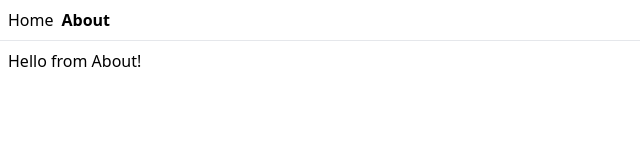
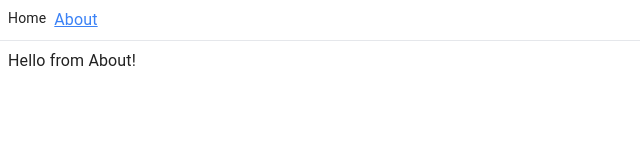
Before and after one commit to alcb1310/bca-frontend, a React (Vite) app: page /about in a window 1280 px wide. Shown: the top 160 px of the page, without its empty margins (0-640 px from the left). Built offline with nearby package versions, Linux system fonts and the light colour scheme.

Commit message:
Configured Material UI

```diff
--- a/src/components/Wrapper.tsx
+++ b/src/components/Wrapper.tsx
@@ -1,5 +1,9 @@
 import { QueryClient, QueryClientProvider } from "@tanstack/react-query";
+import { ThemeProvider } from "@emotion/react";
+import { CssBaseline } from "@mui/material";
+
 import "../index.css";
+import theme from "../theme";
 
 type WrapperProps = {
     children: React.ReactNode;
@@ -10,7 +14,10 @@ export default function Wrapper({ children }: WrapperProps) {
 
     return (
         <QueryClientProvider client={queryClient}>
-            {children}
+            <ThemeProvider theme={ theme }>
+                <CssBaseline />
+                {children}
+            </ThemeProvider>
         </QueryClientProvider>
     );
 }
--- a/src/routes/__root.tsx
+++ b/src/routes/__root.tsx
@@ -1,15 +1,29 @@
 import { createRootRoute, Link, Outlet } from "@tanstack/react-router";
 import { TanStackRouterDevtools } from "@tanstack/router-devtools";
+import { Typography } from "@mui/material";
 
 export const Route = createRootRoute({
     component: () => (
         <>
             <div className="p-2 flex gap-2">
-                <Link to="/" className="[&.active]:font-bold">
-                    Home
+                <Link
+                    to="/"
+                    className="text-sm [&.active]:font-bold [&.active]:text-blue-500 [&.active]:underline"
+                >
+                    <Typography
+                        variant="body2"
+                        component="h5"
+                    >
+                        Home
+                    </Typography>
                 </Link>{" "}
-                <Link to="/about" className="[&.active]:font-bold">
-                    About
+                <Link
+                    to="/about"
+                    className="[&.active]:font-bold [&.active]:text-blue-500 [&.active]:underline"
+                >
+                    <Typography variant="body1" component="h5" className="text-sm">
+                        About
+                    </Typography>
                 </Link>
             </div>
             <hr />
--- /dev/null
+++ b/src/theme.tsx
@@ -0,0 +1,19 @@
+import { createTheme } from '@mui/material/styles';
+import { red } from '@mui/material/colors';
+
+// A custom theme for this app
+const theme = createTheme({
+  palette: {
+    primary: {
+      main: '#556cd6',
+    },
+    secondary: {
+      main: '#19857b',
+    },
+    error: {
+      main: red.A400,
+    },
+  },
+});
+
+export default theme;
```
